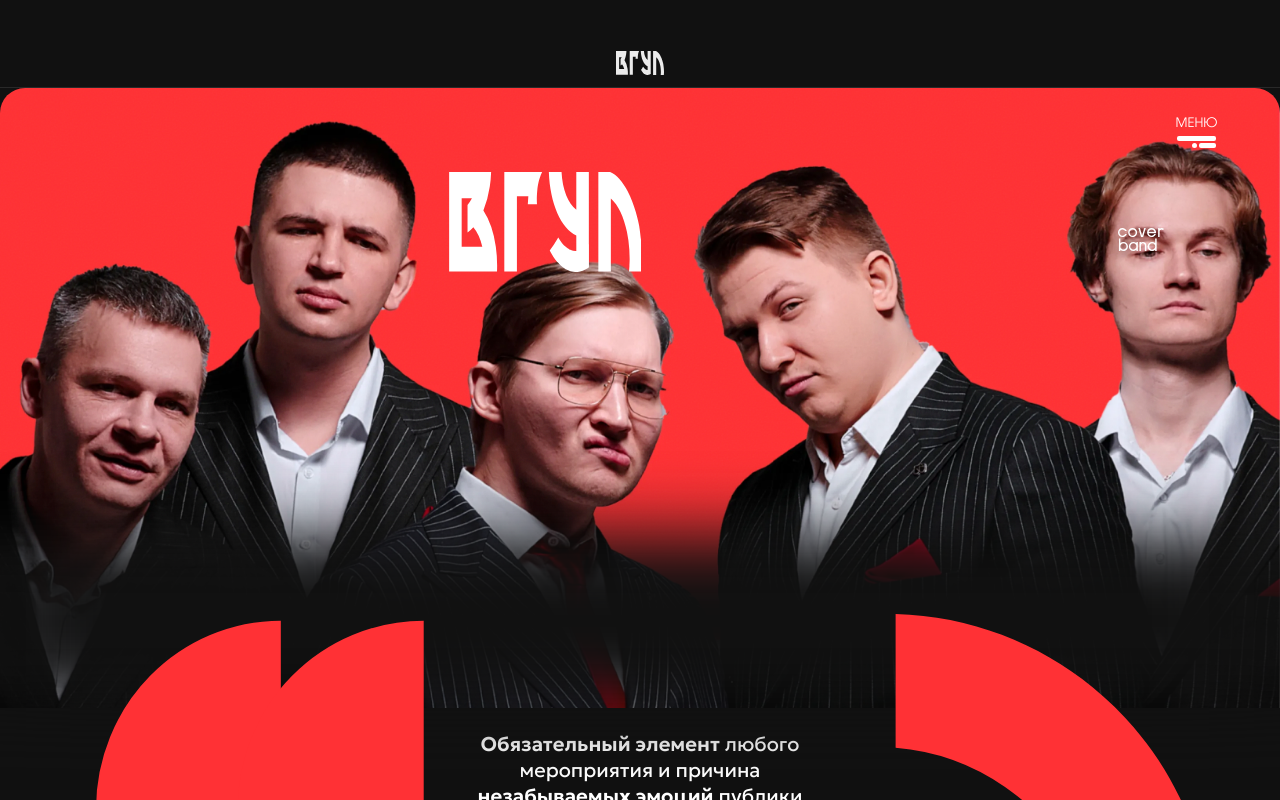
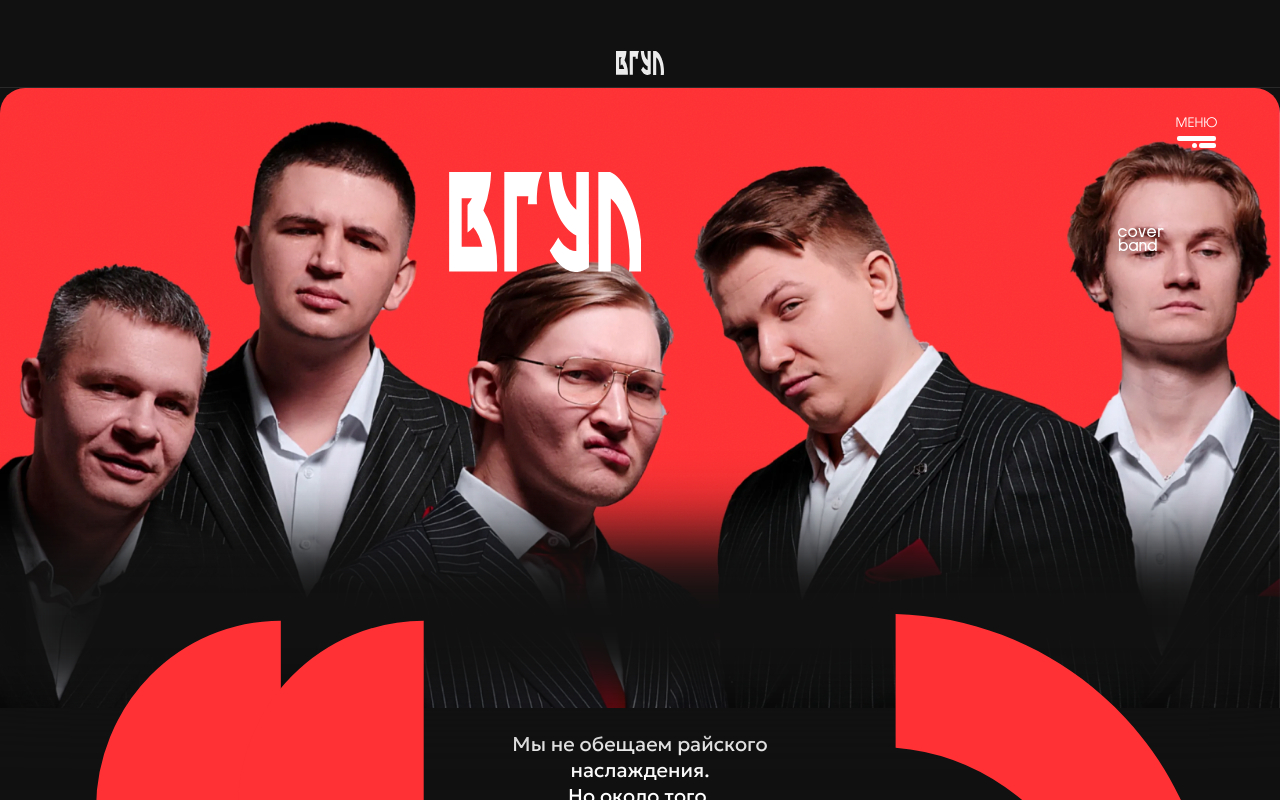
Before and after one commit to coolpac/musicband, a React (Vite) app in the folder frontend/: page / in a window 1280 px wide. Shown: the top 800 px of the page. Built offline with nearby package versions, Linux system fonts and the light colour scheme.

Commit message:
fix: update hero text in HomeScreen for improved messaging clarity
- Replaced the existing headline with a new phrase to better convey the intended message.
- Simplified the subline and title for a more engaging presentation.

```diff
--- a/frontend/src/screens/HomeScreen.tsx
+++ b/frontend/src/screens/HomeScreen.tsx
@@ -279,11 +279,9 @@ export default function HomeScreen({ onMenuOpen, onGoToFormats, onGoToCalendar,
         <div className="hero-text-block">
           <div className="hero-copy">
             <p className="hero-headline">
-            <strong>Обязательный элемент</strong> любого
+            Мы не обещаем райского наслаждения.
             <br />
-            мероприятия и причина
-            <br />
-            <strong>незабываемых эмоций</strong> публики
+            Но около того.
           </p>
           <p className="hero-subline">cover-группа</p>
           <p className="hero-title">“В ГОСТЯХ У ЛЕМЕНТАЛИЯ”</p>
```
